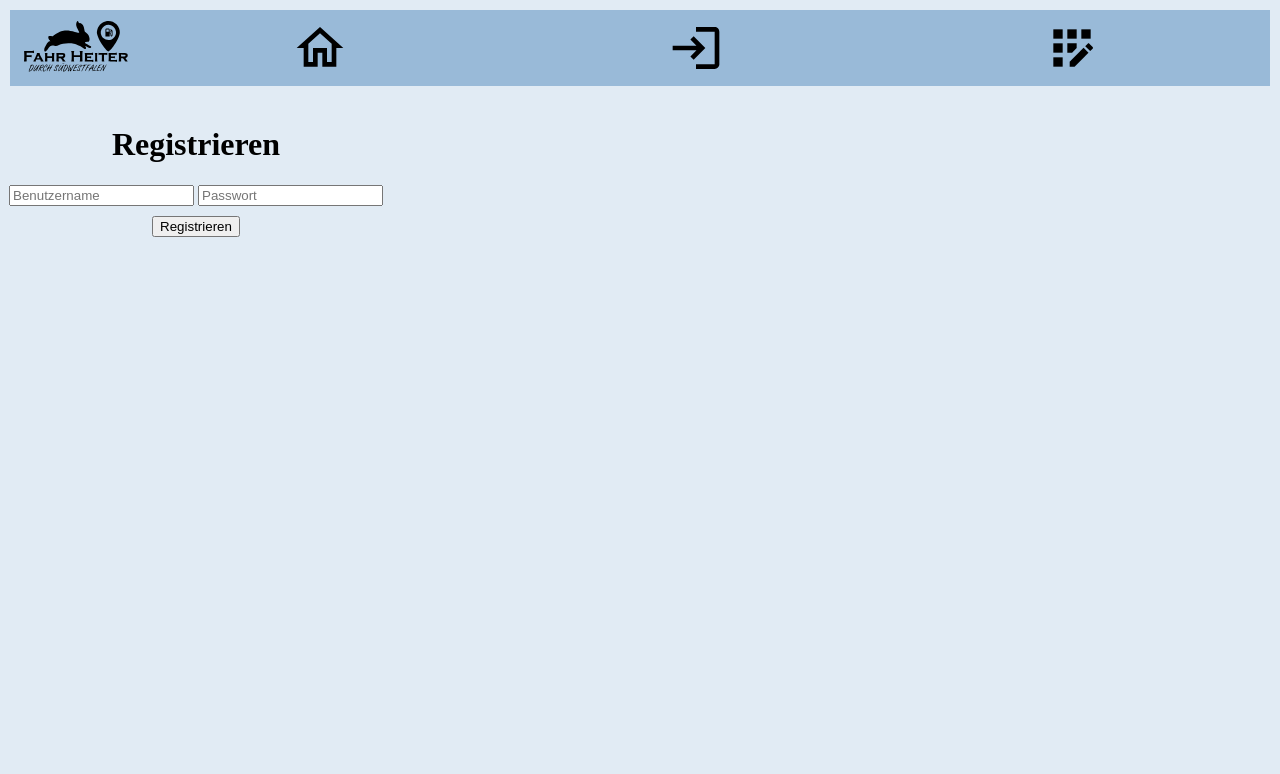
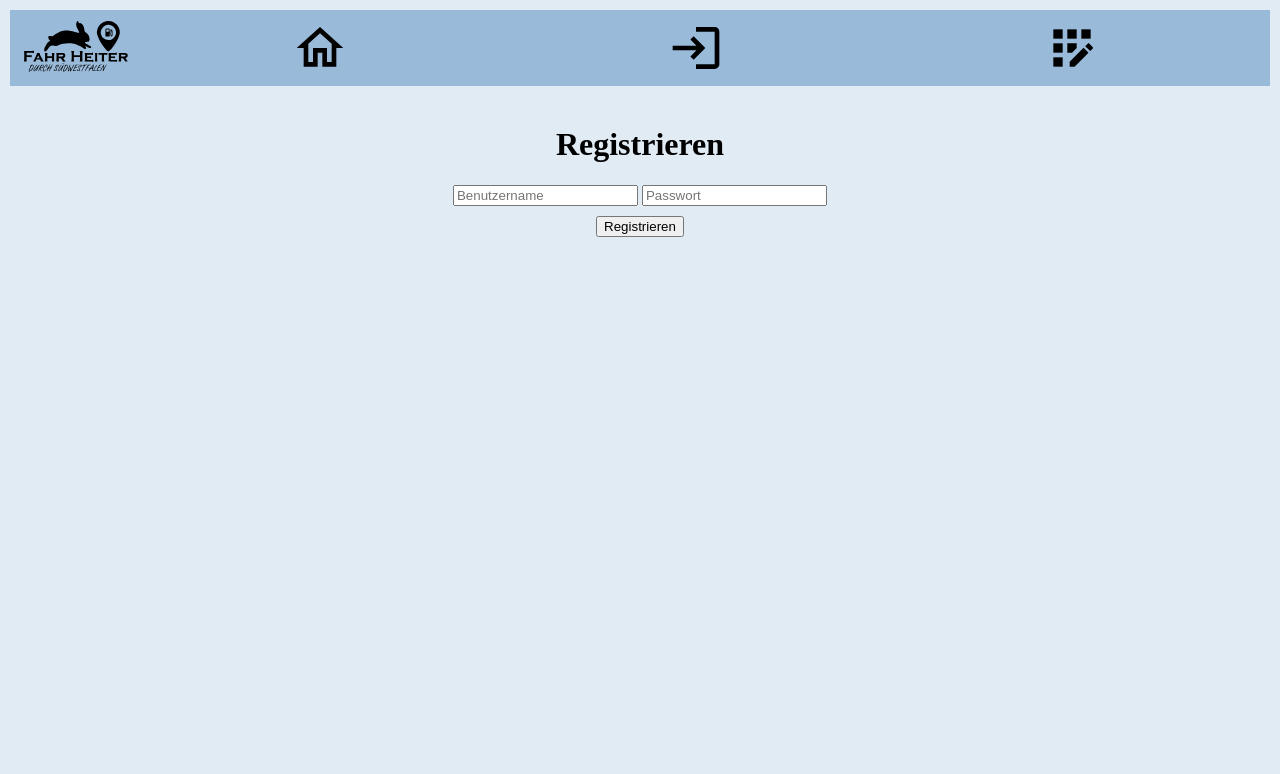
Before and after one commit to lumagr99/tankstellenPreisvergleich, a Flask app: page /register in a window 1280 px wide. Shown: the top 774 px of the page. Run offline with Flask 2, Linux system fonts and the light colour scheme.

Commit message:
css für login, register und Favoriten überarbeitet

```diff
--- a/webapp/static/style.css
+++ b/webapp/static/style.css
@@ -153,3 +153,11 @@ footer {
 .login_button, .register_button {
     margin-top: 10px;
 }
+
+.favoriten, .login, .register{
+ display: block;
+  margin-left: auto;
+  margin-right: auto;
+  width: 40%;
+  text-align: center;
+}
--- a/webapp/templates/tankstellen.html
+++ b/webapp/templates/tankstellen.html
@@ -10,7 +10,7 @@
 
 {% block content %}
 
-<main>
+<div class="favoriten">
     <div>
         <h2>Favoriten</h2>
         <form action="{{ url_for(action) }}" method="post">
@@ -38,7 +38,7 @@
             {% endif %}
         </form>
     </div>
-</main>
+</div>
 {% endblock %}
 
 {% block about %}
```
